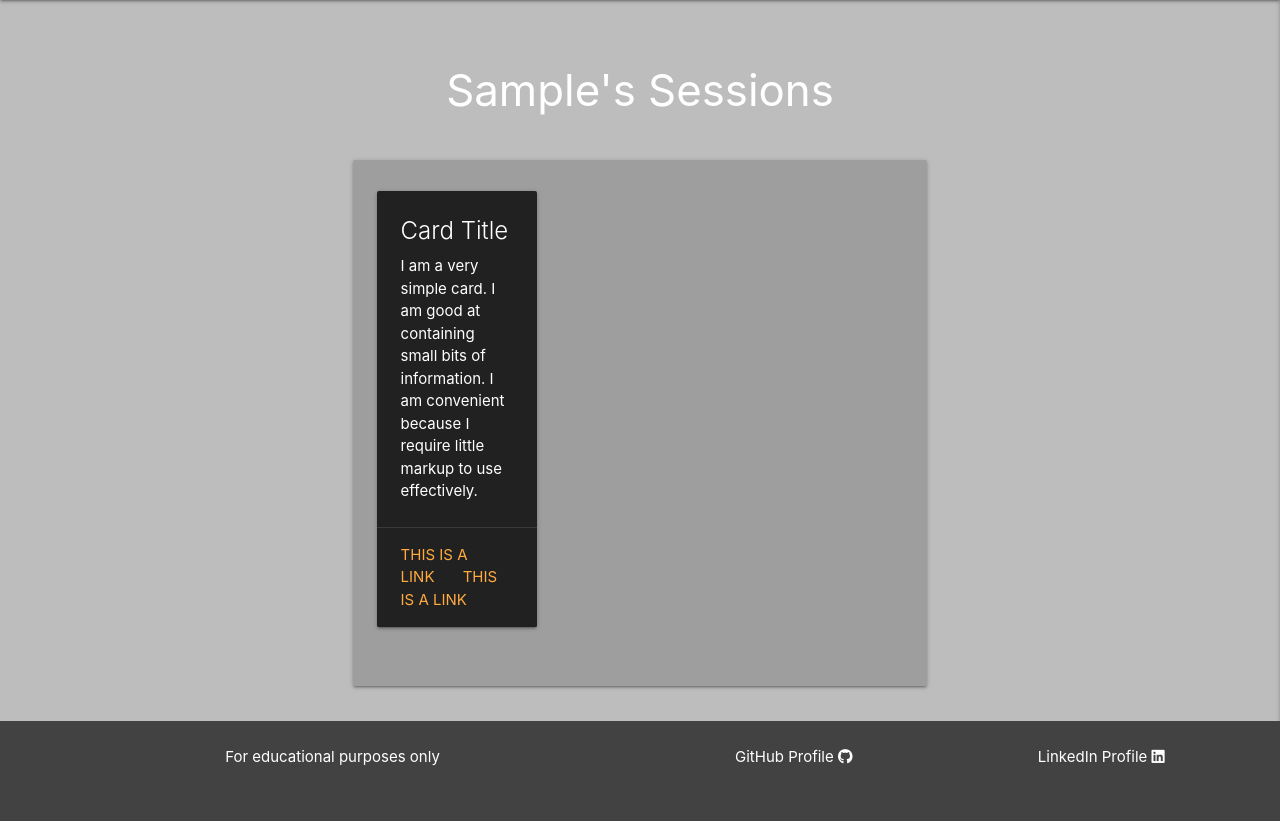
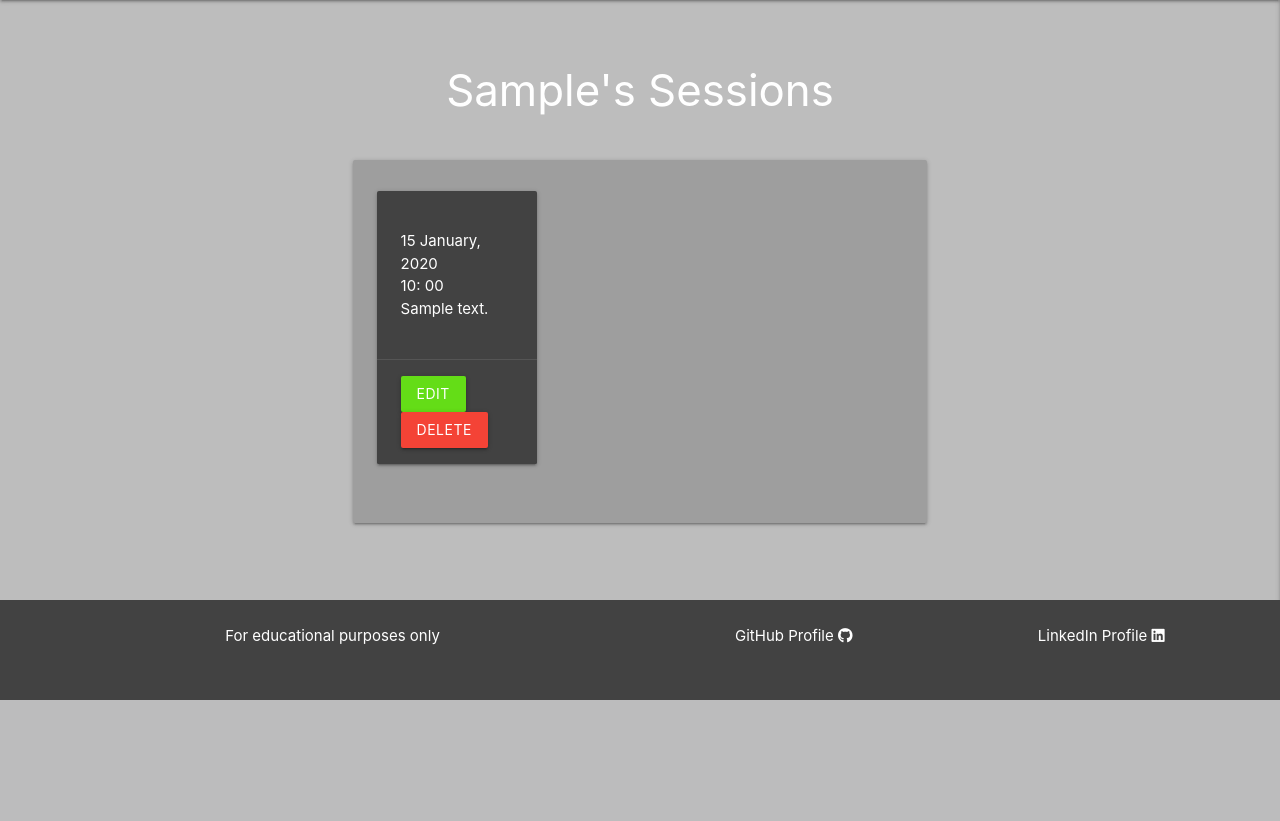
Before and after one commit to andrewcannan/elite-pt-pro, a Flask app: template eliteptpro/templates/my_sessions.html in a window 1280 px wide. Shown: the part 100-921 px from the top of the page. After the commit the page ends 800 px from the top, so only its background shows below. Run offline with Flask 3, Linux system fonts and the light colour scheme; tables that the repository leaves empty hold one stand-in row (values such as "Sample post"); the template is opened without the code that fills it: values that come from a table or form of the project are taken from there, most other values are stand-ins (such as "Sample title", 1, 10 or a date in 2020); some libraries are stand-ins or nearby versions.

Commit message:
display pt sessions for user on my sessions page

```diff
--- a/eliteptpro/routes.py
+++ b/eliteptpro/routes.py
@@ -101,7 +101,8 @@ def logout():
 def my_sessions(username):
     # get user object that corresponds to the session user
     user = User.query.filter_by(username=session["user"]).first()
-    return render_template("my_sessions.html", user=user)
+    sessions = Sessions.query.filter_by(user_id=user.id).all()
+    return render_template("my_sessions.html", user=user, sessions=sessions)
 
 
 @app.route("/pt_sessions/<username>",  methods=["GET", "POST"])
--- a/eliteptpro/templates/my_sessions.html
+++ b/eliteptpro/templates/my_sessions.html
@@ -5,21 +5,25 @@
 </div>
 <div class="row">
     <div class="col s12 m8 offset-m2">
-        <div class="card-panel grey draken-3">
+        <div class="card-panel grey draken-2">
             <div class="row">
+              {% for session in sessions %}
                 <div class="col s12 m6 l4">
-                  <div class="card grey darken-4">
+                  <div class="card grey darken-3">
                     <div class="card-content white-text">
-                      <span class="card-title">Card Title</span>
-                      <p>I am a very simple card. I am good at containing small bits of information.
-                      I am convenient because I require little markup to use effectively.</p>
+                      <ul>
+                        <li>{{ session.date.strftime("%d %B, %Y") }}</li>
+                        <li>{{ session.time.strftime("%-I: %M") }}</li>
+                        <li>{{ session.description }}</li>
+                      </ul>
                     </div>
                     <div class="card-action">
-                      <a href="#">This is a link</a>
-                      <a href="#">This is a link</a>
-                    </div>
+                      <a href="#" class="btn light-green accent-4">Edit</a>
+                      <a href="#" class="btn red">Delete</a>
+                  </div>
                   </div>
                 </div>
+              {% endfor %}
               </div>
         </div>
     </div>
```
